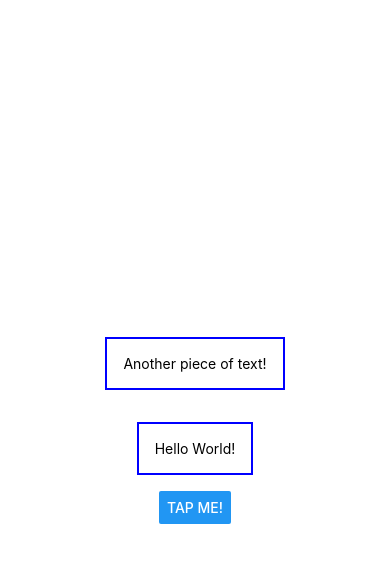
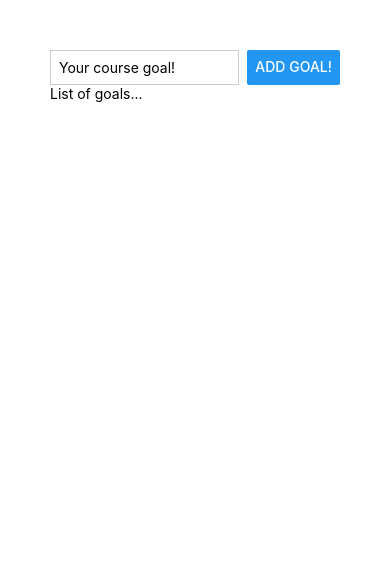
Before and after one commit to elizamthomas1994/react-native-goal-tracker, a React Native app: screen / in a window 390 px wide. Shown: the top 562 px of the page. Built offline with nearby package versions, Linux system fonts and the light colour scheme.

Commit message:
Implemented basic code and styling for goal tracker

```diff
--- a/App.js
+++ b/App.js
@@ -1,30 +1,32 @@
-import { StyleSheet, Text, View, Button } from 'react-native';
+import { StyleSheet, Text, View, Button, TextInput } from 'react-native';
 
 export default function App() {
   return (
-    <View style={styles.container}>
+    <View style={styles.appContainer}>
+      <View style={styles.inputContainer}>
+        <TextInput style={styles.textInput} placeholder="Your course goal!" />
+        <Button title="Add Goal!" />
+      </View>
       <View>
-        <Text style={styles.dummyText}>Another piece of text!</Text>
+        <Text>List of goals...</Text>
       </View>
-      <Text style={styles.dummyText}>
-        Hello World!
-      </Text>
-      <Button title="Tap me!" />
     </View>
   );
 }
 
 const styles = StyleSheet.create({
-  container: {
-    flex: 1,
-    backgroundColor: '#fff',
-    alignItems: 'center',
-    justifyContent: 'center',
+  appContainer: {
+    padding: 50,
   },
-  dummyText: {
-    margin: 16,
-    padding: 16,
-    borderWidth: 2,
-    borderColor: "blue",
+  inputContainer: {
+    flexDirection: 'row',
+    justifyContent: 'space-between',
+  },
+  textInput: {
+    borderWidth: 1,
+    borderColor: '#cccccc',
+    width: '80%',
+    marginRight: 8,
+    padding: 8
   }
 });
```
